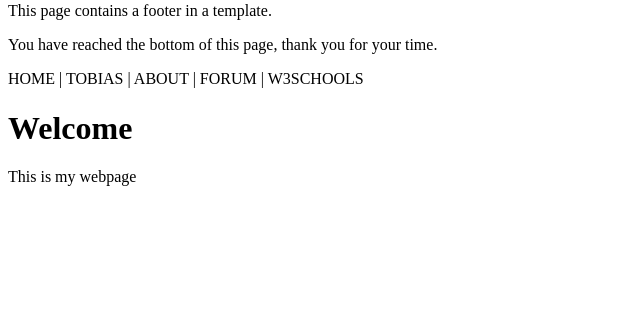
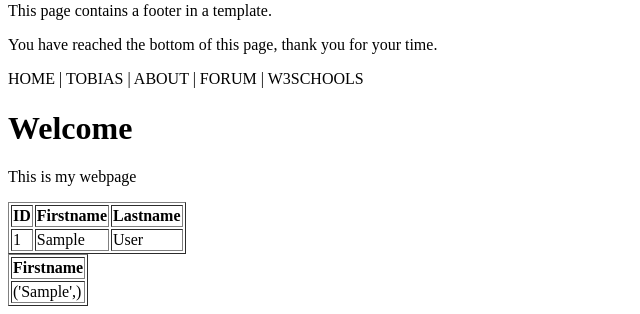
Before and after one commit to JACKBLACKCCS/curso_pyhton_4_django_23go25, a Django app: page /testing/ in a window 1280 px wide. Shown: the part 1639-1953 px from the top of the page, without its empty margins (0-640 px from the left). Before the commit the page ends 1825 px from the top, so only its background shows below. Run offline with Django 5.2, Linux system fonts and the light colour scheme; tables that the repository leaves empty hold one stand-in row (values such as "Sample post").

Commit message:
Feat:Django QuerySet - Obtener datos

```diff
--- a/my_tennis_club/members/templates/template.html
+++ b/my_tennis_club/members/templates/template.html
@@ -126,6 +126,34 @@
 
 <p>This is my webpage</p>
 
+<table border='1'>
+  <tr>
+    <th>ID</th>
+    <th>Firstname</th>
+    <th>Lastname</th>
+  </tr>
+  {% for x in mymembers %}
+    <tr>
+      <td>{{ x.id }}</td>
+        <td>{{ x.firstname }}</td>
+      <td>{{ x.lastname }}</td>
+    </tr>
+  {% endfor %}
+</table>
+
+<table border='1'>
+  <tr>
+    <th>Firstname</th>
+  </tr>
+  {% for x in mymembers3 %}
+    <tr>
+      <td>{{ x }}</td>
+    </tr>
+  {% endfor %}
+</table>
+
+
+
 </body>
 </html>
 </body>
--- a/my_tennis_club/members/views.py
+++ b/my_tennis_club/members/views.py
@@ -23,20 +23,20 @@ def main(request):
   return HttpResponse(template.render())
 
 def testing(request):
+  mydata = Member.objects.all()
+  mydata2 = Member.objects.values_list('firstname')
   mymembers = Member.objects.all().values()
   template = loader.get_template('template.html')
   context = {
     'fruits': ['Apple', 'Banana', 'Cherry'],
     'firstname': 'Linus',
     'mymembers': mymembers,
+    'mymembers2': mydata,
+    'mymembers3': mydata2,
     'greeting': 1,
     'x': ['Apple', 'Banana', 'Cherry'],
     'y': ['Apple', 'Banana', 'Cherry'],
     'cars': [{"brand": "Ford", "model": "Mustang", "year": 2022},
             {"brand": "Toyota", "model": "Corolla", "year": 2000},{"brand":"Banana", "model": "Apple", "year": 2015}]
-
-
-
-
-  }
+}
   return HttpResponse(template.render(context, request))
```
